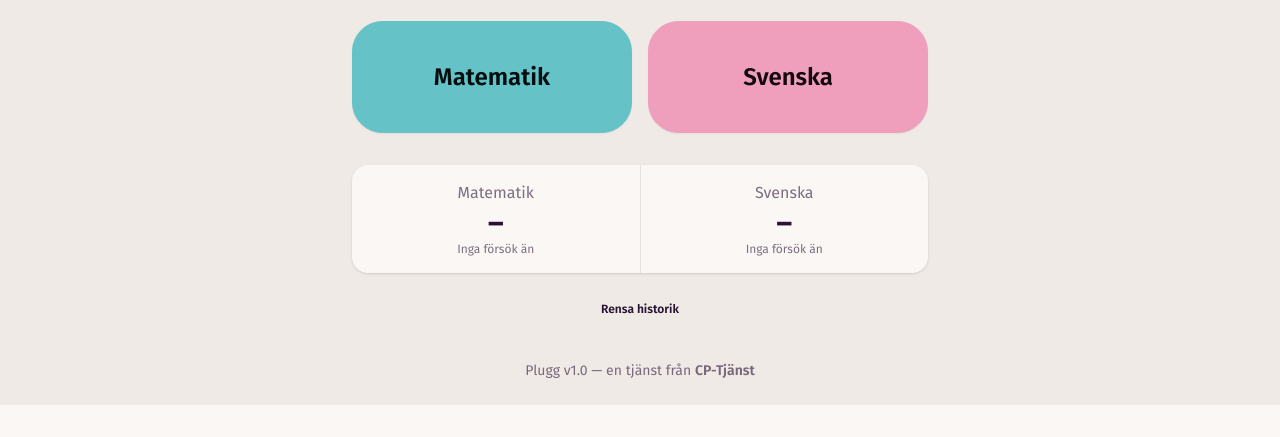
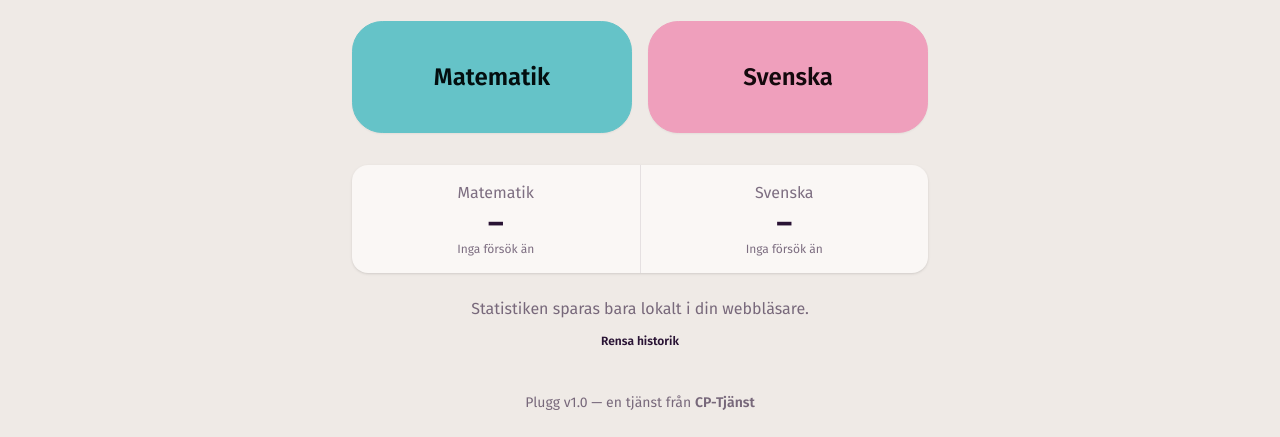
Before and after one commit to inthevidual/plugg, a website: page index.html in a window 1280 px wide. Shown: the part 411-848 px from the top of the page. Before the commit the page ends 816 px from the top, so only its background shows below. Drawn offline with Linux system fonts and the light colour scheme.

Commit message:
Add note that statistics are stored locally in browser

```diff
--- a/index.html
+++ b/index.html
@@ -63,7 +63,8 @@
 
       <div id="menuStats" class="stats stats-vertical md:stats-horizontal shadow mt-8 w-full"></div>
 
-      <button id="resetBtn" class="btn btn-ghost btn-xs mt-6" onclick="resetHistory()">Rensa historik</button>
+      <p class="text-xs opacity-60 mt-6">Statistiken sparas bara lokalt i din webbläsare.</p>
+      <button id="resetBtn" class="btn btn-ghost btn-xs mt-2" onclick="resetHistory()">Rensa historik</button>
     </div>
   </div>
 </section>
```
